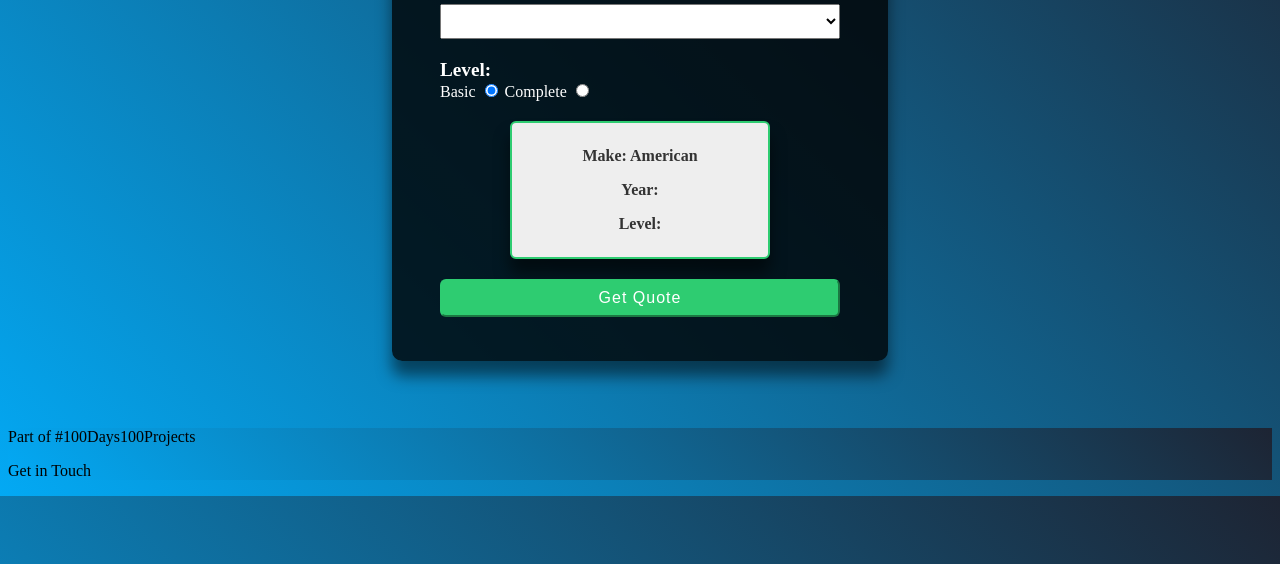
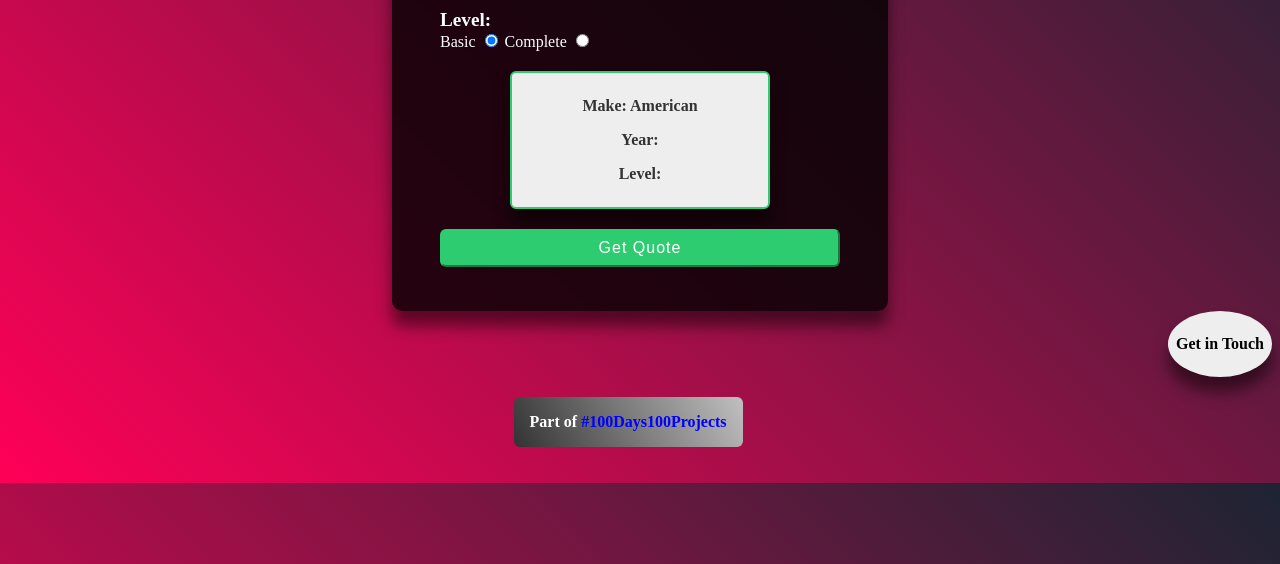
Before and after one commit to Saalu/InsuranceQuote_App, a plain HTML site: page index.html in a window 1280 px wide. Shown: the part 236-800 px from the top of the page. Drawn offline with Linux system fonts and the light colour scheme.

Commit message:
contact goals

```diff
--- a/css/style.css
+++ b/css/style.css
@@ -3,7 +3,9 @@ body{
     box-sizing: border-box;
     padding: none;
     margin: none;
-    background: linear-gradient(45deg, var(--blue),var(--dark) )
+    background: linear-gradient(45deg, var(--red),var(--dark) );
+    min-height: 80vh;
+overflow: hidden;
 }
 
 :root{
@@ -17,7 +19,8 @@ body{
 }
 
 .container{
-    min-height: 80vh;
+    /* background: linear-gradient(45deg, var(--red),var(--dark) ); */
+
     display: flex;
     justify-content: center;
     align-items: center;
@@ -76,10 +79,47 @@ form .submit-btn{
 }
 form .submit-btn:hover{
     opacity: .9;
-    color:#fff;
 
 }
 
 footer{
-    background:inherit
+    background:none;
+    width:100%;
+    height: 20vh;
+    position: relative;
+    display: inline-block;
 }
+
+footer .goal{
+    display: inline;
+    text-align: center;
+    background: var(--blue);
+    font-weight: 600;
+    position: absolute;
+    left: 40%;
+    bottom: 5%;
+    padding:1rem;
+    border-radius:6px;
+    color:#fff;
+    background: linear-gradient(60deg,#333 , #c0c0c0  )
+}
+footer .goal span{
+    color:blue;
+}
+
+
+footer .contact{
+   float: right;
+    background: #eee;
+    border-radius:100%;
+    padding: .5rem;
+    box-shadow: var(--shadow);
+    cursor: pointer;
+    font-weight: 600;
+}
+
+footer .contact:hover{
+    border:1px solid var(--green);
+
+
+}
```
Also changed, not shown: insurance.js (+26 -0 lines).
